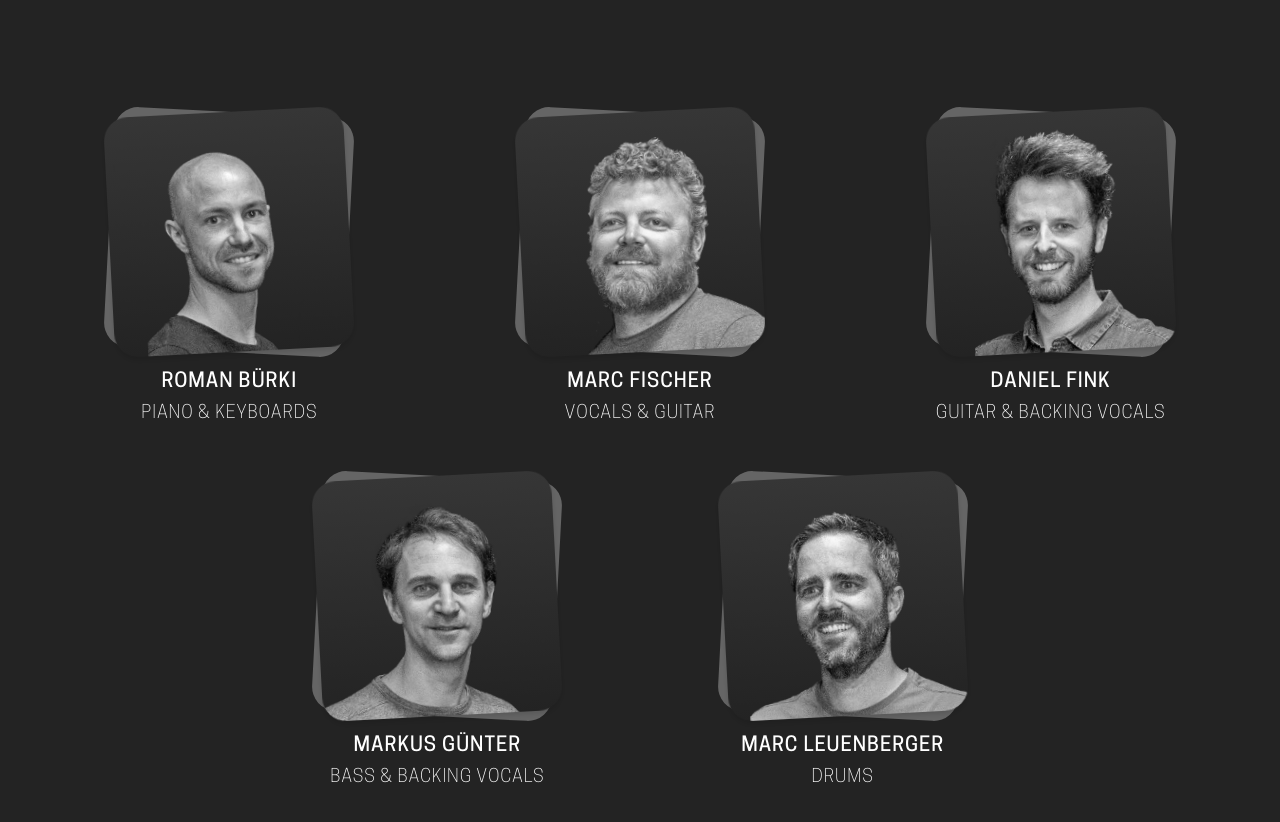
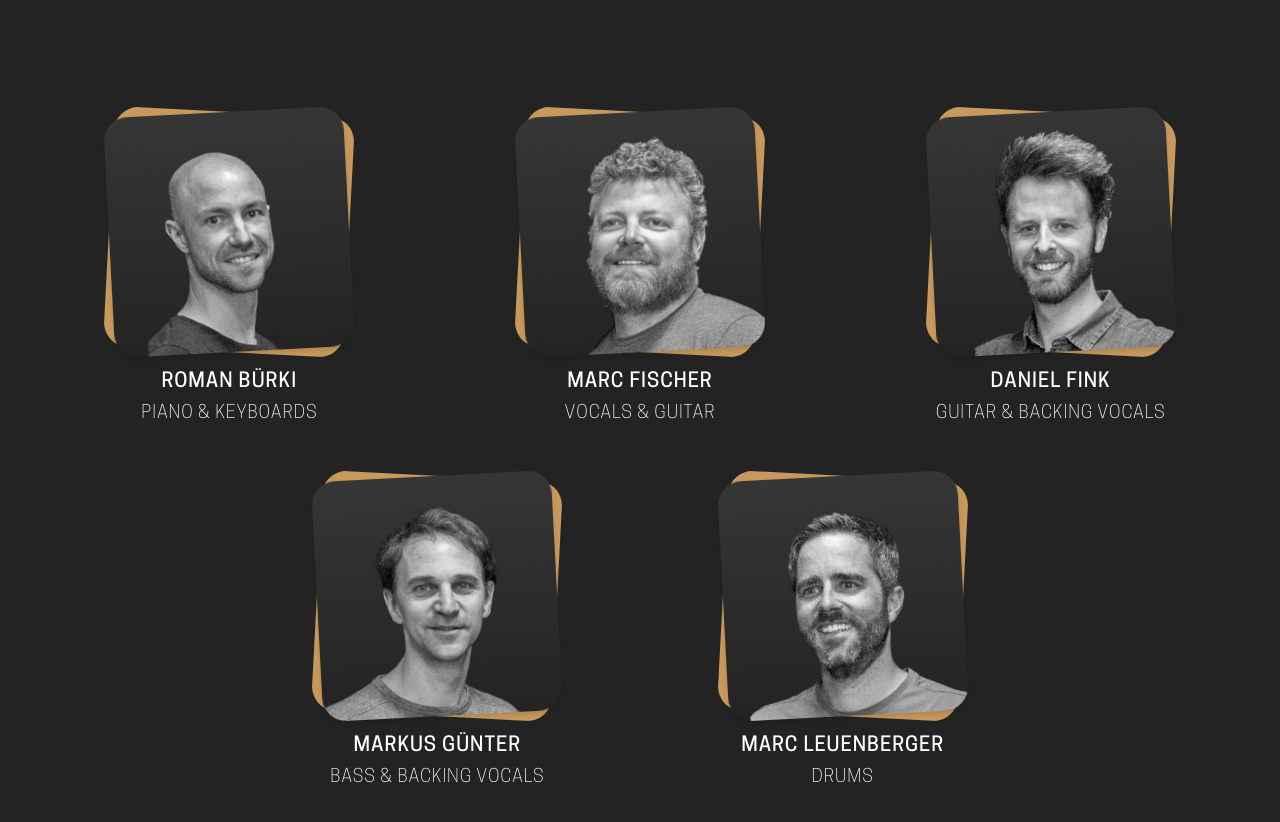
Before and after one commit to fidu85/midlands-website, a SvelteKit app: page / in a window 1280 px wide. Shown: the part 1048-1870 px from the top of the page. Built offline with nearby package versions, Linux system fonts and the light colour scheme.

Commit message:
add orange backgroundcolor to avatar component

```diff
--- a/src/components/avatar.svelte
+++ b/src/components/avatar.svelte
@@ -1,13 +1,12 @@
 <script lang="ts">
-  export let image_src: string = "https://www.creative-tim.com/learning-lab/tailwind-starter-kit/img/team-3-800x800.jpg";
-  export let name: string = "Name";
-  export let instrument: string = "Instrument";
+  export let image_src: string = 'https://www.creative-tim.com/learning-lab/tailwind-starter-kit/img/team-3-800x800.jpg';
+  export let name: string = 'Name';
+  export let instrument: string = 'Instrument';
 </script>
-
 
 <div class="w-60 md:w-52 lg:w-60 flex flex-wrap justify-center space-y-4 pb-12 hover:scale-105 transition duration-700 ease-in-out">
   <img src={image_src} alt="bandmitglied" class="h-60 md:h-52 lg:h-60 drop-shadow-md rounded-3xl -rotate-3 border-none bg-gradient-to-b from-midgray to-darkgray grayscale hover:grayscale-0 hover:-rotate-6 transition duration-700" />
-  <span class="absolute -z-10 h-60 md:h-52 lg:h-60 w-60 md:w-52 lg:w-60 rounded-3xl rotate-3 bg-white/30 -translate-y-4"/>
+  <span class="absolute -z-10 h-60 md:h-52 lg:h-60 w-60 md:w-52 lg:w-60 rounded-3xl rotate-3 bg-orange/75 -translate-y-4" />
   <span class="text-white flex flex-col space-y-1 items-center text-center">
     <p class="font-cooper-medium text-base lg:text-xl tracking-wider uppercase">{name}</p>
     <p class="font-cooper-light text-base lg:text-lg tracking-wider uppercase">{instrument}</p>
```
